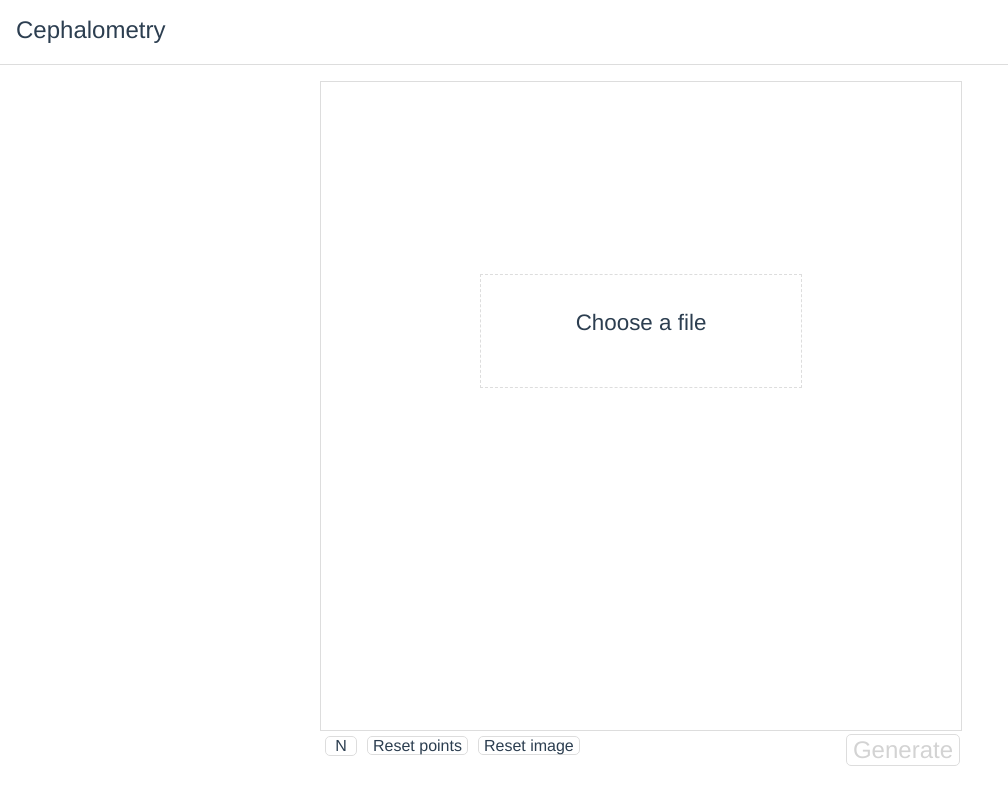
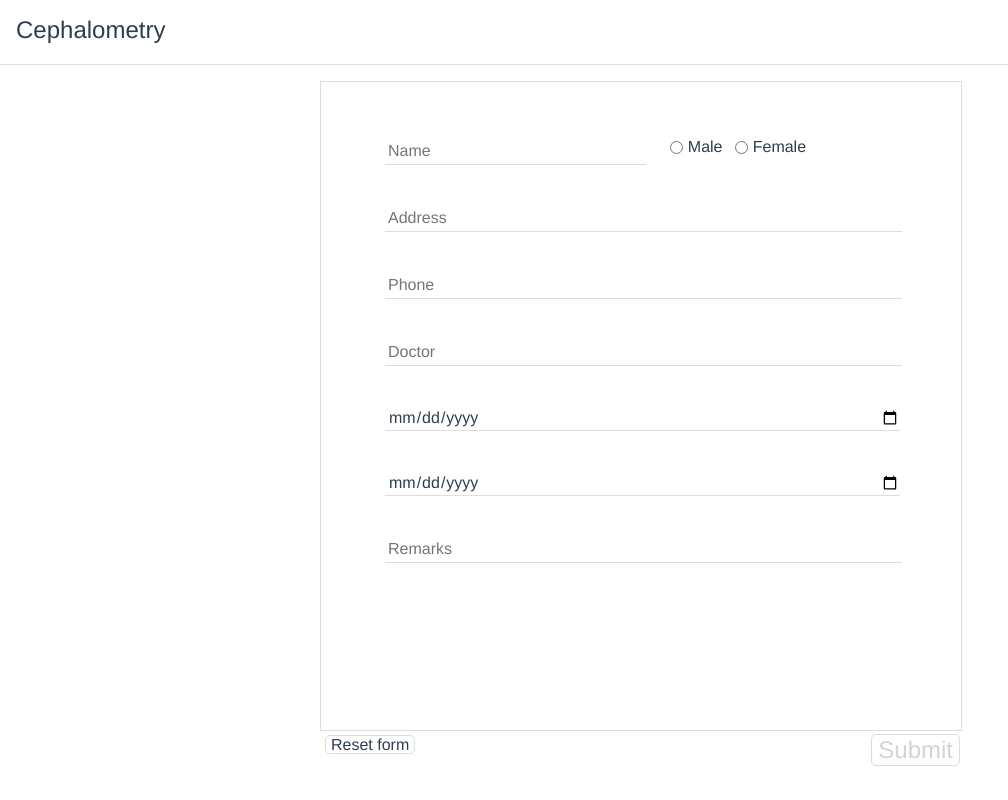
Before and after one commit to edvardgospel/cephalometry-fe, a Vue app: page / in a window 1280 px wide. Shown: the whole page, without its empty margins (0-1008 px from the left). Built offline with nearby package versions, Linux system fonts and the light colour scheme.

Commit message:
Implemented CephalometryForm.vue

```diff
--- a/src/App.vue
+++ b/src/App.vue
@@ -3,7 +3,8 @@
     <NavigationBar />
     <div class="cephalometry-div">
       <div class="inner-cephalometry-div">
-        <CephalometryGenerator />
+        <!--<CephalometryGenerator />-->
+        <CephalometryForm />
       </div>
     </div>
     <Footer :author="author" :email="email" />
@@ -12,14 +13,16 @@
 
 <script>
 import NavigationBar from "./components/NavigationBar.vue";
-import CephalometryGenerator from "./components/CephalometryGenerator.vue";
+//import CephalometryGenerator from "./components/CephalometryGenerator.vue";
+import CephalometryForm from "./components/CephalometryForm.vue";
 import Footer from "./components/Footer.vue";
 
 export default {
   name: "App",
   components: {
     NavigationBar,
-    CephalometryGenerator,
+    //CephalometryGenerator,
+    CephalometryForm,
     Footer
   },
   data() {
@@ -32,7 +35,8 @@ export default {
 </script>
 
 <style>
-html, body {
+html,
+body {
   height: 100%;
   width: 100%;
   margin: 0px;
--- /dev/null
+++ b/src/components/CephalometryForm.vue
@@ -0,0 +1,200 @@
+<template>
+  <div class="content-div">
+    <div class="form-div">
+      <form @submit.prevent="submitForm">
+        <div class="inner-form-div">
+          <div class="inner-input-div">
+            <input type="text" class="form-input-half-width" v-model="name" placeholder="Name" />
+          </div>
+          <div class="radio-input-div">
+            <input type="radio" id="male" v-model="gender" value="male" />
+            <label for="male">Male&nbsp;</label>
+            <input type="radio" id="female" v-model="gender" value="female" />
+            <label for="female">Female</label>
+          </div>
+          <input type="text" class="form-input" v-model="address" placeholder="Address" />
+          <input type="tel" class="form-input" v-model="phone" placeholder="Phone" />
+          <input type="text" class="form-input" v-model="doctor" placeholder="Doctor" />
+          <input type="date" class="form-input" v-model="birthDate" placeholder="Birthdate" />
+          <input type="date" class="form-input" v-model="xRayDate" placeholder="X-Ray date" />
+          <input type="text" class="form-input" v-model="remarks" placeholder="Remarks" />
+        </div>
+      </form>
+    </div>
+    <div class="meta-elements-div">
+      <div class="meta-elements-labels-div">
+        <span class="reset-form-span" @click="resetForm">Reset form</span>
+      </div>
+      <div class="generate-button-div">
+        <button
+          class="generate-button-unclickable"
+          :class="{'generate-button-clickable': isAllInputFilled()}"
+        >Submit</button>
+      </div>
+    </div>
+  </div>
+</template>
+
+<script>
+export default {
+  name: "CephalometryForm",
+  data() {
+    return {
+      name: null,
+      address: null,
+      phone: null,
+      gender: null,
+      doctor: null,
+      birthDate: null,
+      xRayDate: null,
+      remarks: null
+    };
+  },
+  methods: {
+    resetForm() {
+      this.name = null;
+      this.address = null;
+      this.phone = null;
+      this.gender = null;
+      this.doctor = null;
+      this.birthDate = null;
+      this.xRayDate = null;
+      this.remarks = null;
+    },
+    isAllInputFilled() {
+      return this.name !== null && this.name !== '' &&
+      this.address !== null && this.address !== '' &&
+      this.phone !== null && this.phone !== '' &&
+      this.gender !== null && this.gender !== '' &&
+      this.doctor !== null && this.doctor !== '' &&
+      this.birthDate !== null && this.birthDate !== '' &&
+      this.xRayDate !== null && this.xRayDate !== '' &&
+      this.remarks !== null && this.remarks !== '';
+    }
+  }
+};
+</script>
+
+<style scoped>
+.content-div {
+  height: 100%;
+  width: 40rem;
+  margin: 1rem auto;
+}
+
+.form-div {
+  position: relative;
+  height: 90%;
+  width: 100%;
+  margin: 0 auto;
+  overflow: hidden;
+  border: 1px solid #dddddd;
+}
+
+form {
+  position: relative;
+  height: 100%;
+  width: 100%;
+}
+
+.inner-form-div {
+  position: relative;
+  height: 100%;
+  width: 80%;
+  margin: 1rem auto;
+}
+
+.form-input,
+.form-input-half-width {
+  position: relative;
+  display: block;
+  margin: 0 auto;
+  height: 1.5rem;
+  float: left;
+  margin-top: 2.5rem;
+  padding-left: 3px;
+  font-family: inherit;
+  color: inherit;
+  font-size: 1rem;
+  border: 0;
+  outline: 0;
+  background: transparent;
+  border-bottom: 1px solid #dddddd;
+}
+
+.form-input {
+  width: 100%;
+}
+
+.form-input-half-width {
+  width: 50%;
+}
+
+.radio-input-div {
+  float: left;
+  margin-top: 2.5rem;
+  padding-left: 1rem;
+}
+
+input[type="radio"] {
+  margin-left: 0.5rem;
+  margin-right: 0.3rem;
+  margin-top: -1px;
+  vertical-align: middle;
+}
+
+.meta-elements-div {
+  position: relative;
+  height: 100%;
+  width: 100%;
+  margin: 0 auto;
+}
+
+.meta-elements-labels-div {
+  float: left;
+  margin: 5px auto auto 5px;
+}
+
+.reset-form-span {
+  border: 1px solid #dddddd;
+  border-radius: 5px;
+  padding-right: 5px;
+  padding-left: 5px;
+  cursor: pointer;
+}
+
+.generate-button-div {
+  float: right;
+  margin: 3px auto auto 5px;
+}
+
+.generate-button-unclickable,
+.generate-button-clickable {
+  font-size: 1.5em;
+  background-color: #ffffff;
+  border: 1px solid #dddddd;
+  border-radius: 5px;
+  font-family: inherit;
+}
+
+.generate-button-unclickable {
+  cursor: not-allowed;
+  color: lightgray;
+}
+
+.generate-button-unclickable:hover {
+  color: #ffcccb;
+  border-color: #ffcccb;
+}
+
+.generate-button-clickable {
+  cursor: pointer;
+  color: inherit;
+}
+
+.generate-button-clickable:hover {
+  color: inherit;
+  background-color: #f5f5f5;
+  border-color: #f5f5f5;
+}
+</style>
--- a/src/components/CephalometryGenerator.vue
+++ b/src/components/CephalometryGenerator.vue
@@ -176,7 +176,7 @@ export default {
 
 .file-upload-label {
   font-size: 1.4em;
-  cursor: pointer; /* "hand" cursor */
+  cursor: pointer;
   border-radius: 5px;
 }
 
@@ -236,6 +236,7 @@ export default {
   border: 1px solid #dddddd;
   border-radius: 5px;
   font-family: inherit;
+  /*color: inherit;*/
 }
 
 .generate-button-unclickable {
```
